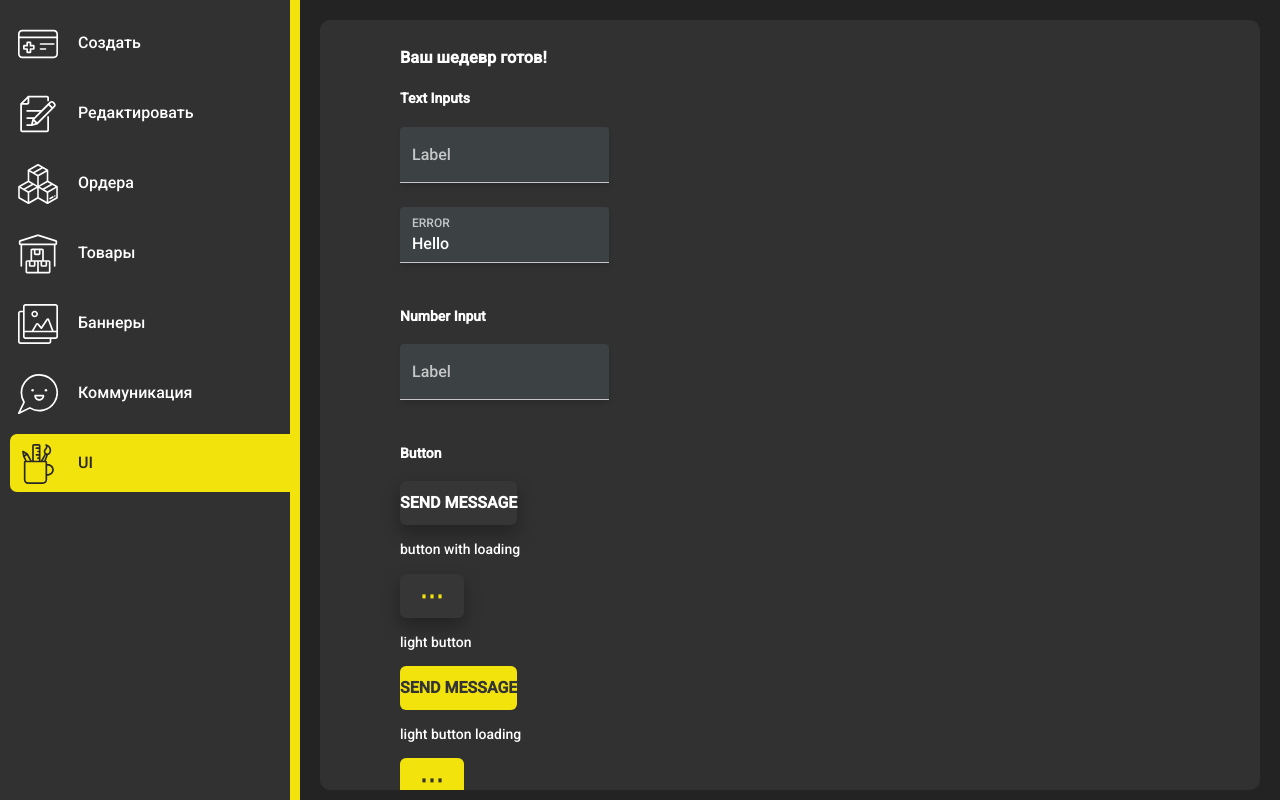
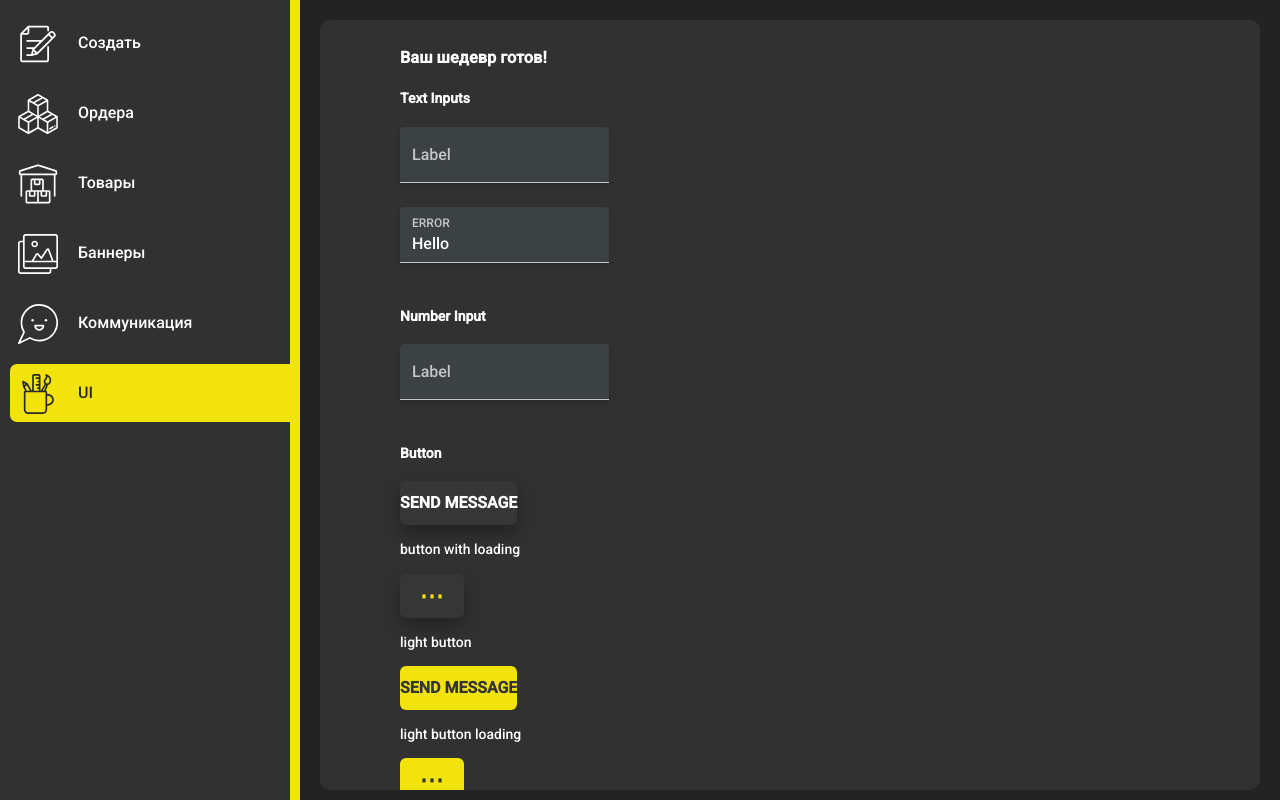
Before and after one commit to bags2on/admin, a React (Create React App) app: page /ui in a window 1280 px wide. Built offline with nearby package versions, Linux system fonts and the light colour scheme.

Commit message:
sidebar icons update / removed 'edit' route

```diff
--- a/src/components/SideBar/NavList/NavList.tsx
+++ b/src/components/SideBar/NavList/NavList.tsx
@@ -4,16 +4,14 @@ import Icon from '@material-ui/core/Icon'
 import ListItem from '@material-ui/core/ListItem'
 import Typography from '@material-ui/core/Typography'
 import { NavLink } from 'react-router-dom'
-import { ReactComponent as CreateProductIcon } from '../../../asset/svg/new_product.svg'
 import { ReactComponent as ActiveOrdersIcon } from '../../../asset/svg/supplies.svg'
 import { ReactComponent as CommunicationIcon } from '../../../asset/svg/messages.svg'
-import { ReactComponent as EditIcon } from '../../../asset/svg/route_edit.svg'
+import { ReactComponent as CreateProductIcon } from '../../../asset/svg/create_product.svg'
 import { ReactComponent as StorageIcon } from '../../../asset/svg/storage.svg'
 import { ReactComponent as BannerIcon } from '../../../asset/svg/filter-picture.svg'
 import { ReactComponent as UIicon } from '../../../asset/svg/ui.svg'
 import { makeStyles } from '@material-ui/core/styles'
 import routeNames from '../../../utils/routeNames'
-import { generateLink } from '../../../utils/helpers'
 
 const useStyles = makeStyles((theme) => ({
   root: {
@@ -71,11 +69,6 @@ const navItems = [
     path: routeNames.createProduct
   },
   {
-    text: 'Редактировать',
-    icon: EditIcon,
-    path: generateLink(routeNames.editProduct, 'plug')
-  },
-  {
     text: 'Ордера',
     icon: ActiveOrdersIcon,
     path: routeNames.orders
```
Also changed, not shown: src/asset/svg/create_product.svg (renamed from src/asset/svg/route_edit.svg), src/asset/svg/new_product.svg (deleted).
